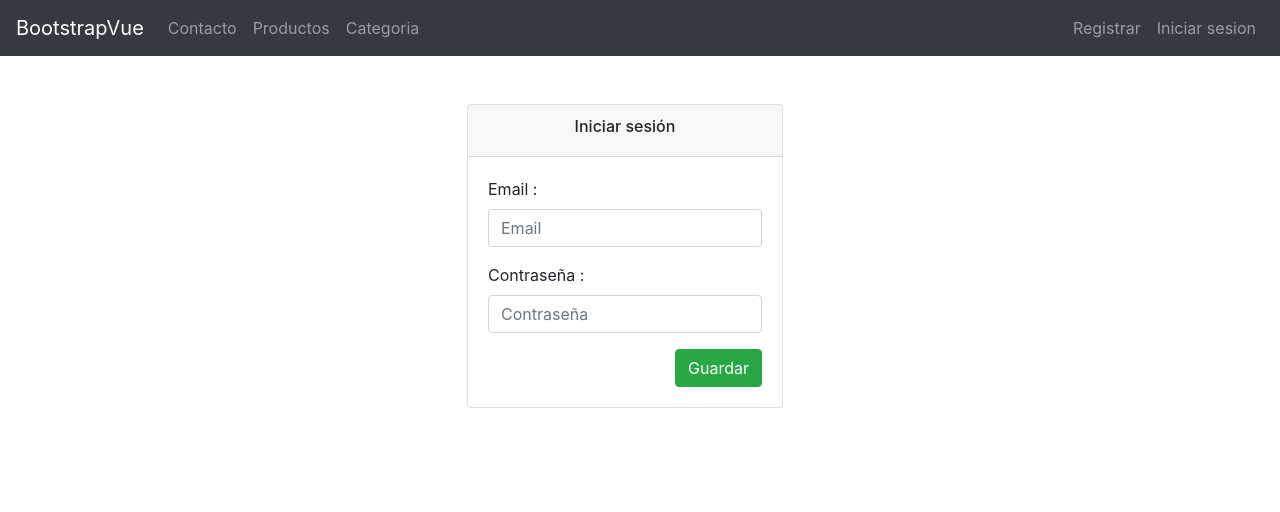
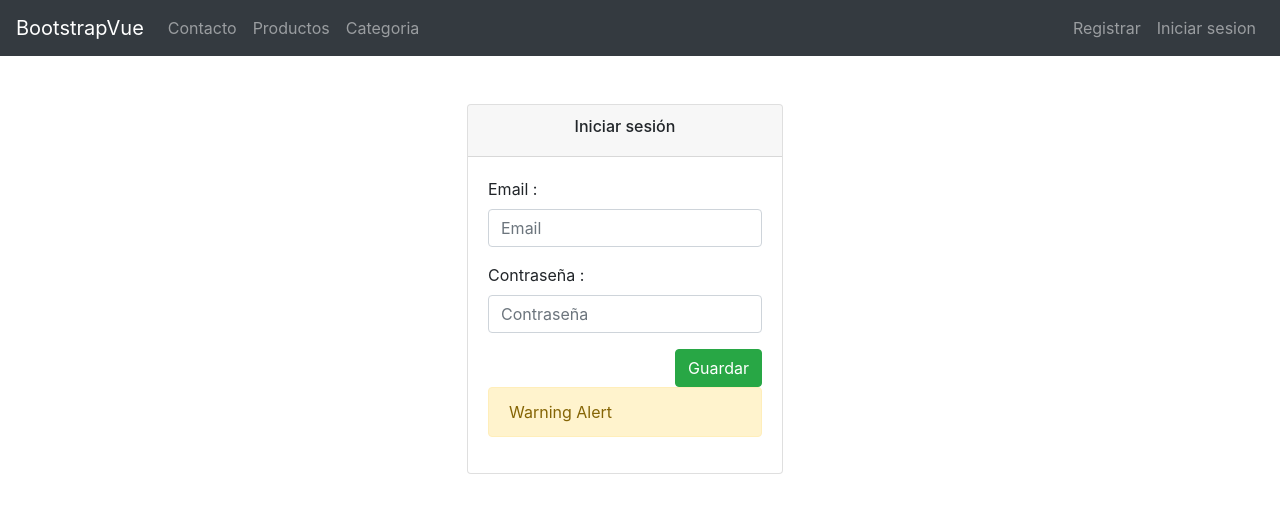
Before and after one commit to angierosero/aprendiendo-nuxt, a Nuxt app: page /login in a window 1280 px wide. Shown: the top 512 px of the page. Built offline with nearby package versions, Linux system fonts and the light colour scheme; no server answers.

Commit message:
Actualización de la aplicación

```diff
--- a/pages/login.vue
+++ b/pages/login.vue
@@ -13,7 +13,10 @@
                 <div align="right" >
                     <b-button  type="submit" variant="success">Guardar</b-button>
                 </div>
-                </b-form>
+            </b-form>
+            <div>
+                <b-alert show variant="warning">Warning Alert</b-alert>
+            </div>
 
         </b-card>
     </div>
--- a/pages/registrar/index.vue
+++ b/pages/registrar/index.vue
@@ -1,5 +1,5 @@
 <template>
-<div class="container-fluid row mt-5" >
+<div class="row mt-5" >
     <div class="row mx-auto">
         <b-card  header-tag="header" >
         <h6 align="center" slot="header" class="mb-2 ">Iniciar sesión</h6>
```
